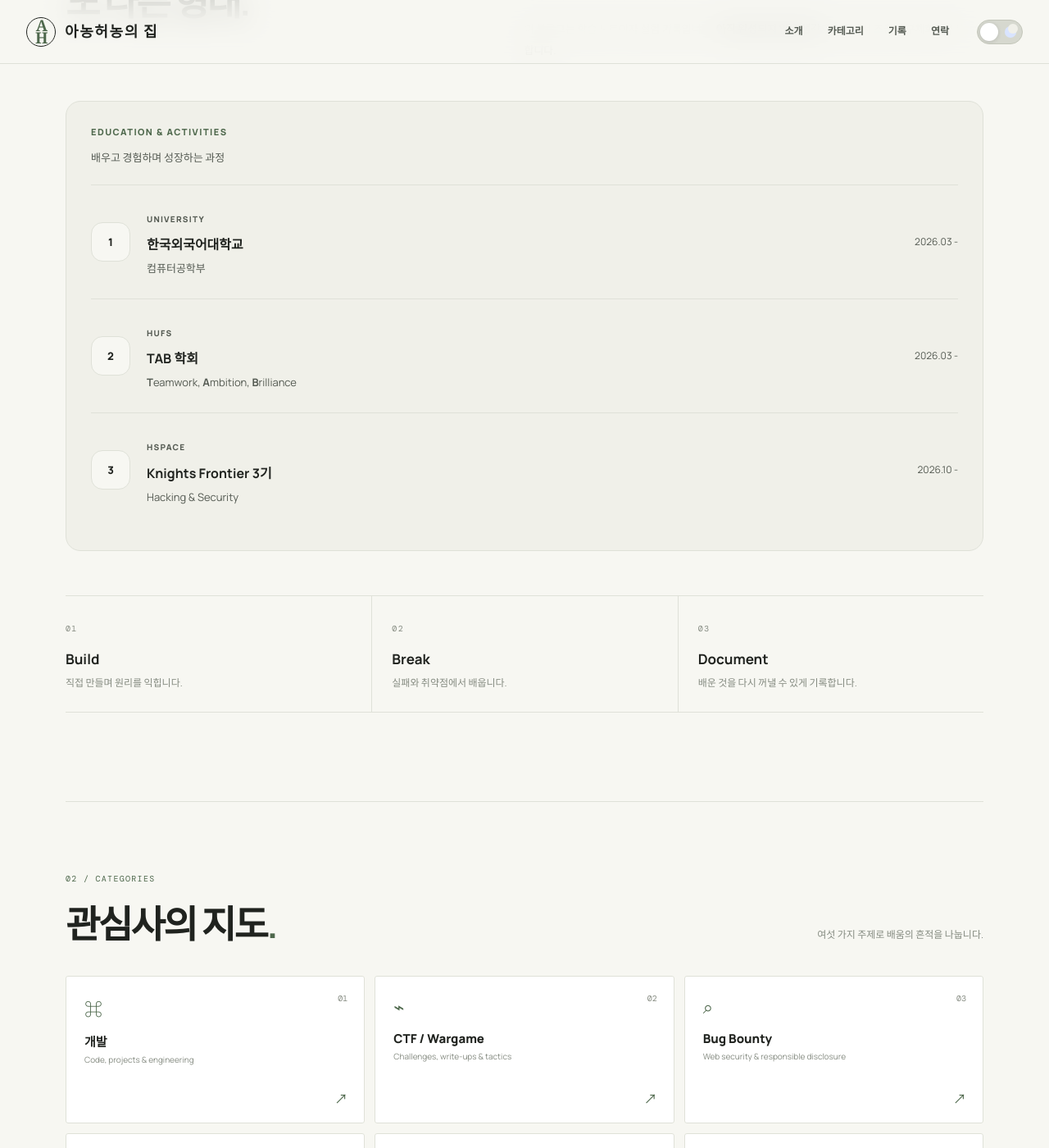
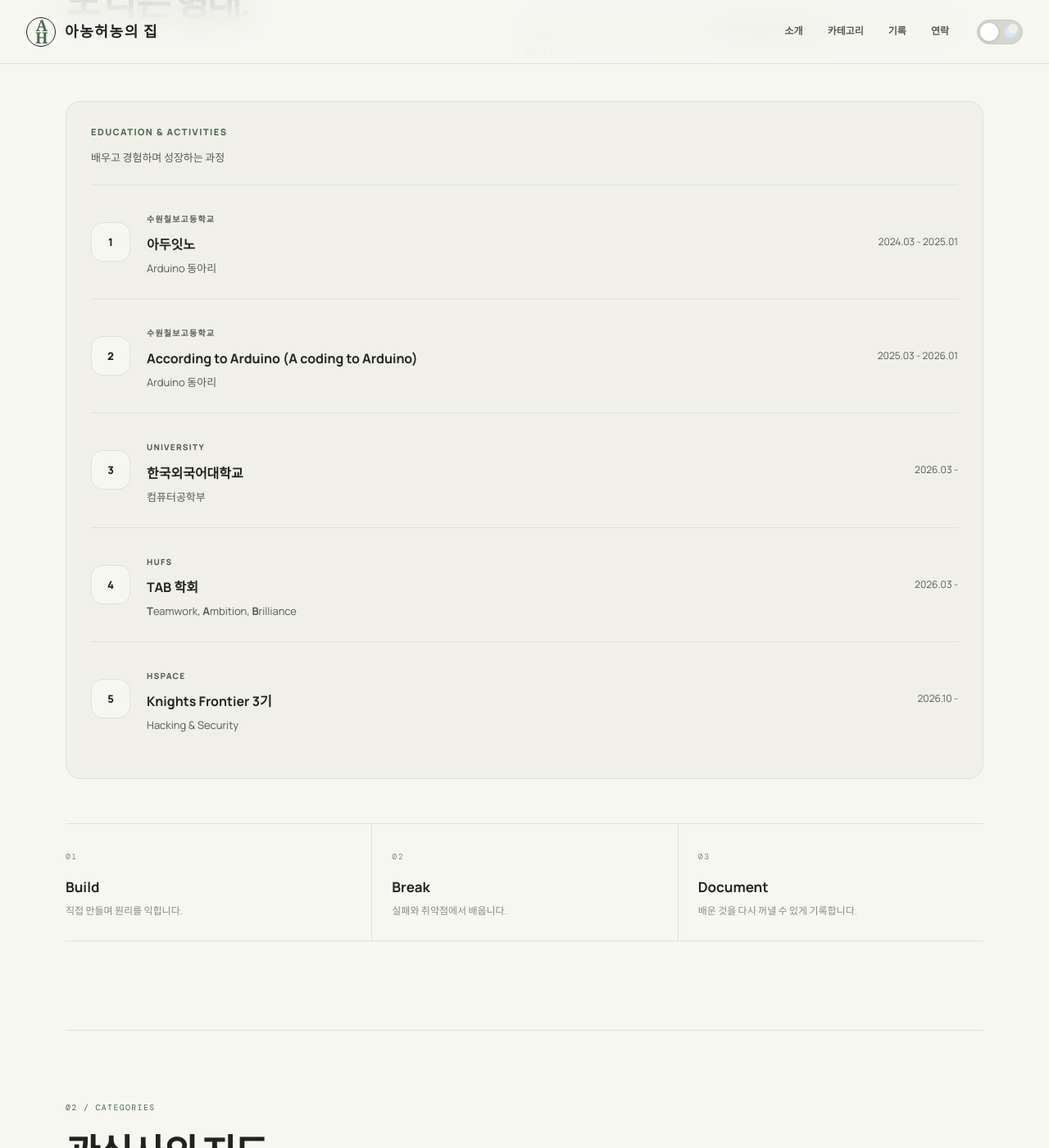
Before and after one commit to pms0602/pms0602.github.io, a Jekyll site: the page built from index.html, in a window 1280 px wide and 1400 px high, scrolled down 897 px. Shown: the whole window at 82% size. Built offline with Jekyll 4.4.1, drawn with Linux system fonts in a browser that asks for light colours.

Commit message:
update profile

```diff
--- a/index.html
+++ b/index.html
@@ -52,6 +52,26 @@ description: 개발과 보안, 배움의 과정을 기록하는 기술 블로그
     <article class="profile-item">
       <div class="profile-icon">1</div>
       <div class="profile-info">
+        <span class="profile-type">수원칠보고등학교</span>
+        <h3>아두잇노</h3>
+        <p>Arduino 동아리</p>
+      </div>
+      <span class="profile-date">2024.03 - 2025.01</span>
+    </article>
+
+    <article class="profile-item">
+      <div class="profile-icon">2</div>
+      <div class="profile-info">
+        <span class="profile-type">수원칠보고등학교</span>
+        <h3>According to Arduino (A coding to Arduino)</h3>
+        <p>Arduino 동아리</p>
+      </div>
+      <span class="profile-date">2025.03 - 2026.01</span>
+    </article>
+
+    <article class="profile-item">
+      <div class="profile-icon">3</div>
+      <div class="profile-info">
         <span class="profile-type">UNIVERSITY</span>
         <h3>한국외국어대학교</h3>
         <p>컴퓨터공학부</p>
@@ -60,7 +80,7 @@ description: 개발과 보안, 배움의 과정을 기록하는 기술 블로그
     </article>
 
     <article class="profile-item">
-      <div class="profile-icon">2</div>
+      <div class="profile-icon">4</div>
       <div class="profile-info">
         <span class="profile-type">HUFS</span>
         <h3>TAB 학회</h3>
@@ -70,7 +90,7 @@ description: 개발과 보안, 배움의 과정을 기록하는 기술 블로그
     </article>
 
     <article class="profile-item">
-      <div class="profile-icon">3</div>
+      <div class="profile-icon">5</div>
       <div class="profile-info">
         <span class="profile-type">HSPACE</span>
         <h3>Knights Frontier 3기</h3>
```
